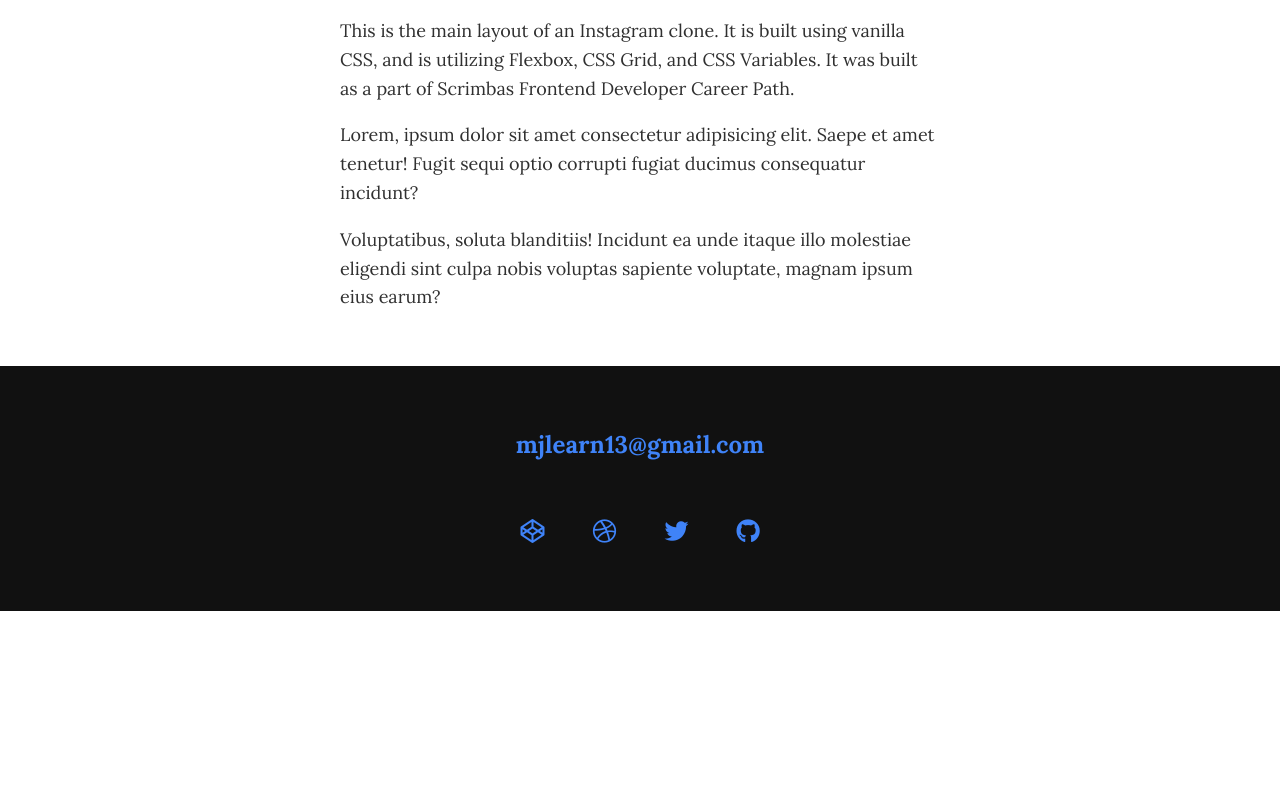
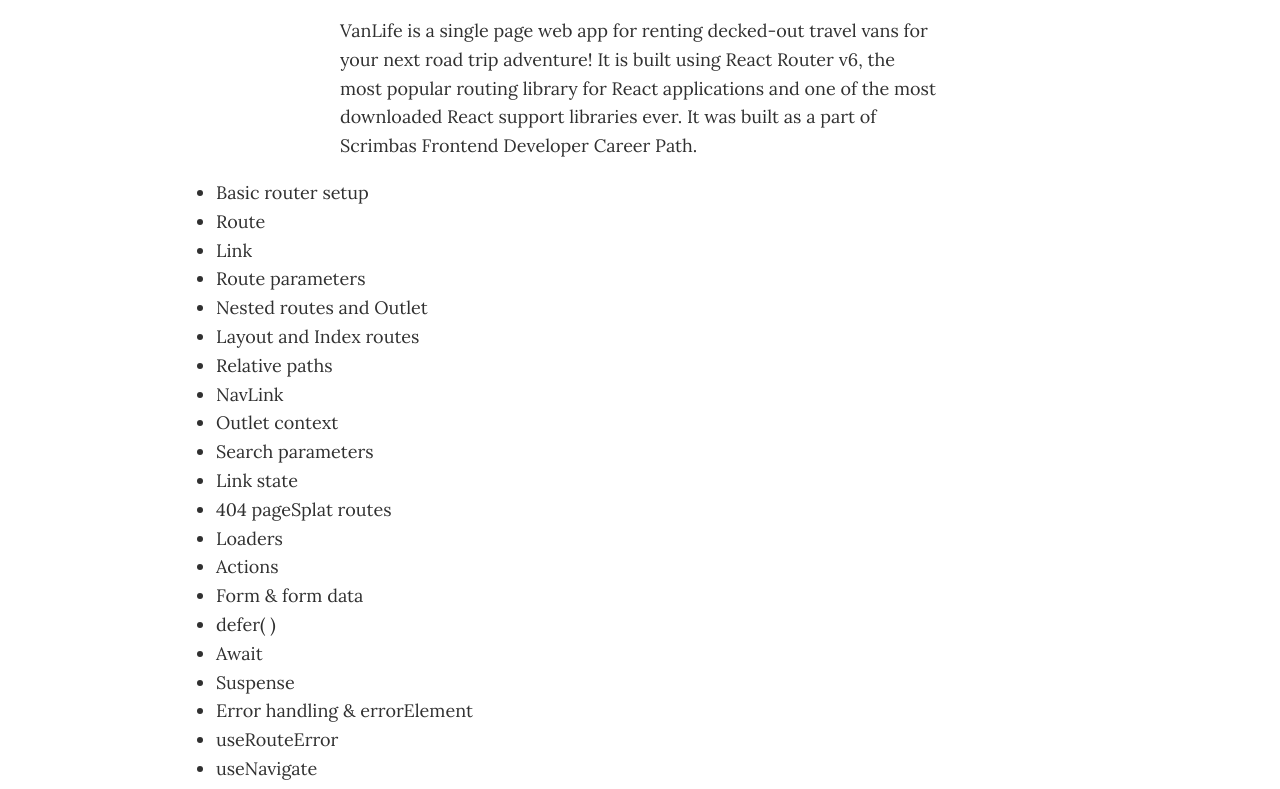
Before and after one commit to mjlearn13/portfolio, a React (Vite) app: page /mywork/1 in a window 1280 px wide. Shown: the part 621-1410 px from the top of the page. Before the commit the page ends 1232 px from the top, so only its background shows below. Built offline with nearby package versions, Linux system fonts and the light colour scheme.

Commit message:
add nanoid and project data

```diff
--- a/package.json
+++ b/package.json
@@ -10,6 +10,7 @@
     "preview": "vite preview"
   },
   "dependencies": {
+    "nanoid": "^4.0.2",
     "react": "^18.2.0",
     "react-dom": "^18.2.0",
     "react-router-dom": "^6.11.1"
--- a/src/allProjectsData.jsx
+++ b/src/allProjectsData.jsx
@@ -51,6 +51,37 @@
     image: vanLife,
     type: 'React',
     github: 'https://github.com/mjlearn13/van-life.git',
+    desc: 'VanLife is a single page web app for renting decked-out travel vans for your next road trip adventure!  It is built using React    Router v6, the most popular routing library for React applications and one of the most downloaded React support libraries ever. It was built as a part of Scrimbas Frontend Developer Career Path.',
+    topics: [
+      'Basic router setup',
+      'Route',
+      'Link',
+      'Route parameters',
+      'Nested routes and Outlet',
+      'Layout and Index routes',
+      'Relative paths',
+      'NavLink',
+      'Outlet context',
+      'Search parameters',
+      'Link state',
+      '404 pageSplat routes',
+      'Loaders',
+      'Actions',
+      'Form & form data',
+      'defer( )',
+      'Await',
+      'Suspense',
+      'Error handling & errorElement',
+      'useRouteError',
+      'useNavigate',
+      'useNavigation',
+      'useLocation',
+      'useLoaderData',
+      'useActionData',
+      'Protected Routes',
+      'Deploying with Netlify',
+      'Using Firebase for data storage',
+    ],
   },
   {
     id: '2',
@@ -60,6 +91,8 @@
     image: notesApp,
     type: 'React',
     github: 'https://github.com/mjlearn13/notes-app.git',
+    desc: '',
+    topics: [],
   },
   {
     id: '3',
@@ -69,6 +102,8 @@
     image: picSome,
     type: 'React',
     github: 'https://github.com/mjlearn13/pic-some.git',
+    desc: '',
+    topics: [],
   },
   {
     id: '4',
@@ -78,6 +113,8 @@
     image: speedTypingGame,
     type: 'React',
     github: 'https://github.com/mjlearn13/speedTypingGame.git',
+    desc: '',
+    topics: [],
   },
   {
     id: '5',
@@ -87,6 +124,8 @@
     image: tenzies,
     type: 'React',
     github: 'https://github.com/mjlearn13/tenzies.git',
+    desc: '',
+    topics: [],
   },
   {
     id: '6',
@@ -96,6 +135,8 @@
     image: memeGenerator,
     type: 'React',
     github: 'https://github.com/mjlearn13/meme-generator.git',
+    desc: '',
+    topics: [],
   },
   {
     id: '7',
@@ -105,6 +146,8 @@
     image: twimba,
     type: 'JavaScript',
     github: 'https://github.com/mjlearn13/twitter-clone.git',
+    desc: '',
+    topics: [],
   },
   {
     id: '8',
@@ -114,6 +157,8 @@
     image: splash,
     type: 'JavaScript',
     github: 'https://github.com/mjlearn13/splash-page.git',
+    desc: '',
+    topics: ['DOM Basics'],
   },
   {
     id: '9',
@@ -123,6 +168,8 @@
     image: paint,
     type: 'JavaScript',
     github: 'https://github.com/mjlearn13/paint-clone.git',
+    desc: '',
+    topics: ['Advanced HTML Canvas', 'localStorage'],
   },
   {
     id: '10',
@@ -132,6 +179,8 @@
     image: drag,
     type: 'JavaScript',
     github: 'https://github.com/mjlearn13/drag-and-drop.git',
+    desc: '',
+    topics: [],
   },
   {
     id: '11',
@@ -141,6 +190,8 @@
     image: calculator,
     type: 'JavaScript',
     github: 'https://github.com/mjlearn13/calculator.git',
+    desc: '',
+    topics: ['Math Methods'],
   },
   {
     id: '12',
@@ -150,6 +201,8 @@
     image: math,
     type: 'JavaScript',
     github: 'https://github.com/mjlearn13/math-sprint-game.git',
+    desc: '',
+    topics: ['SetInterval', 'DOM', 'Array Methods', 'localStorage'],
   },
   {
     id: '13',
@@ -159,6 +212,8 @@
     image: nasa,
     type: 'JavaScript',
     github: 'https://github.com/mjlearn13/nasa-api-pictures.git',
+    desc: '',
+    topics: ['Fetch', 'Async/Await', 'NASA API', 'DOM', 'localStorage'],
   },
   {
     id: '14',
@@ -168,6 +223,8 @@
     image: spock,
     type: 'JavaScript',
     github: 'https://github.com/mjlearn13/spock-rock-game.git',
+    desc: '',
+    topics: ['Confetti.js', 'Modules'],
   },
   {
     id: '15',
@@ -177,6 +234,8 @@
     image: pong,
     type: 'JavaScript',
     github: 'https://github.com/mjlearn13/pong.git',
+    desc: '',
+    topics: ['Advanced HTML Canvas'],
   },
   {
     id: '16',
@@ -186,6 +245,8 @@
     image: video,
     type: 'JavaScript',
     github: 'https://github.com/mjlearn13/video-player.git',
+    desc: '',
+    topics: ['HTML 5 Video API'],
   },
   {
     id: '17',
@@ -195,6 +256,8 @@
     image: navigation,
     type: 'JavaScript',
     github: 'https://github.com/mjlearn13/animated-navigation.git',
+    desc: '',
+    topics: ['CSS Animations'],
   },
   {
     id: '18',
@@ -204,6 +267,8 @@
     image: template,
     type: 'JavaScript',
     github: 'https://github.com/mjlearn13/animated-template.git',
+    desc: '',
+    topics: ['Template', 'AOS.js'],
   },
   {
     id: '19',
@@ -213,6 +278,15 @@
     image: infinite,
     type: 'JavaScript',
     github: 'https://github.com/mjlearn13/infinite-scroll.git',
+    desc: 'Infinite Scroll is a mobile responsive, infinite scroll functionality web app.  A network request is made when we scroll to bottom of page, but it happens before we reach the bottom, so we don’t see it. We are seamlessly scrolling forever. The photos are fetched from the unsplash api. We see a description when we hover over an image. If we click on an image we can see that image on the upsplash website so we can see the author or download the photo if we want.',
+    topics: [
+      'Fetch',
+      'Async/Await',
+      'Unsplash API',
+      'DOM',
+      'Scroll Event Listener',
+      'Loading animation with loading.io ',
+    ],
   },
   {
     id: '20',
@@ -222,6 +296,8 @@
     image: joke,
     type: 'JavaScript',
     github: 'https://github.com/mjlearn13/joke-teller.git',
+    desc: '',
+    topics: ['Fetch', 'Async/Await', 'Joke API', 'Text-to-Speech'],
   },
   {
     id: '21',
@@ -231,6 +307,8 @@
     image: bookmark,
     type: 'JavaScript',
     github: 'https://github.com/mjlearn13/bookmark-app.git',
+    desc: '',
+    topics: ['DOM', 'localStorage'],
   },
   {
     id: '22',
@@ -240,6 +318,8 @@
     image: countdown,
     type: 'JavaScript',
     github: 'https://github.com/mjlearn13/custom-countdown.git',
+    desc: '',
+    topics: ['Date', 'localStorage'],
   },
   {
     id: '23',
@@ -249,6 +329,8 @@
     image: form,
     type: 'JavaScript',
     github: 'https://github.com/mjlearn13/form-validation.git',
+    desc: '',
+    topics: ['DOM', 'Forms'],
   },
   {
     id: '24',
@@ -258,6 +340,8 @@
     image: basketball,
     type: 'JavaScript',
     github: 'https://github.com/mjlearn13/basketball-scorecard.git',
+    desc: '',
+    topics: [],
   },
   {
     id: '25',
@@ -267,6 +351,8 @@
     image: mode,
     type: 'JavaScript',
     github: 'https://github.com/mjlearn13/light-dark-mode.git',
+    desc: '',
+    topics: ['DOM', 'localStorage'],
   },
   {
     id: '26',
@@ -276,6 +362,8 @@
     image: music,
     type: 'JavaScript',
     github: 'https://github.com/mjlearn13/music-player.git',
+    desc: '',
+    topics: ['HTML 5 Audio API'],
   },
   {
     id: '27',
@@ -285,6 +373,8 @@
     image: picture,
     type: 'JavaScript',
     github: 'https://github.com/mjlearn13/picture-in-picture.git',
+    desc: 'Picture in Picture is designed for the desktop. Once picture-in-picture support is enabled we get a mini window on the bottom-right side of the screen by default, which we can move around. We then use the screen capture api to select a screen or a portion of a screen to capture in the form of a media stream. We can resize it, move it and it will always stay on top. ',
+    topics: ['Picture-in-Picture API', 'Screen Capture API'],
   },
   {
     id: '28',
@@ -294,6 +384,8 @@
     image: quote,
     type: 'JavaScript',
     github: 'https://github.com/mjlearn13/quote-generator.git',
+    desc: 'Quote Generator is a mobile responsive, random quote generator web app. It makes an asynchronous fetch request to a rest API in order to get the quotes. We deal with the ‘corrs error’ by using a proxy api.  Use of a loader between prolonged new quote requests.  Twitter button which opens Twitter in a new tab and if you are logged in will allow you to Tweet. ',
+    topics: ['Fetch', 'Async/Await', 'Quote API', 'CORS'],
   },
   {
     id: '29',
@@ -303,6 +395,8 @@
     image: dashboard,
     type: 'JavaScript',
     github: 'https://github.com/mjlearn13/dashboard.git',
+    desc: '',
+    topics: [],
   },
   {
     id: '30',
@@ -312,6 +406,8 @@
     image: lead,
     type: 'JavaScript',
     github: 'https://github.com/mjlearn13/lead-tracker.git',
+    desc: '',
+    topics: [],
   },
   {
     id: '31',
@@ -321,5 +417,7 @@
     image: password,
     type: 'JavaScript',
     github: 'https://github.com/mjlearn13/password-generator.git',
+    desc: '',
+    topics: [],
   },
 ]
--- a/src/components/Project.jsx
+++ b/src/components/Project.jsx
@@ -1,4 +1,5 @@
 import { useParams, Link, useLocation} from 'react-router-dom'
+import { nanoid } from 'nanoid'
 import allProjectsData from '../allProjectsData'
 
 
@@ -8,6 +9,9 @@
     const currentProject = allProjectsData.find(project => project.id === id)
     const search = location.state?.search || ""
     const type = location.state?.type || "all"
+
+    const topicElements = currentProject.topics.map(topic => <li key={nanoid()}>{topic}</li>)
+
   return (
     <>
       <Link
@@ -49,20 +53,11 @@
           </a>
         </div>
         <p>
-          This is the main layout of an Instagram clone. It is built using
-          vanilla CSS, and is utilizing Flexbox, CSS Grid, and CSS Variables. It
-          was built as a part of Scrimbas Frontend Developer Career Path.
+          {currentProject.desc}
         </p>
-        <p>
-          Lorem, ipsum dolor sit amet consectetur adipisicing elit. Saepe et
-          amet tenetur! Fugit sequi optio corrupti fugiat ducimus consequatur
-          incidunt?
-        </p>
-        <p>
-          Voluptatibus, soluta blanditiis! Incidunt ea unde itaque illo
-          molestiae eligendi sint culpa nobis voluptas sapiente voluptate,
-          magnam ipsum eius earum?
-        </p>
+        <ul>
+          {topicElements}
+        </ul>
       </div>
     </>
   )
```
Also changed, not shown: 1 other file (tests, documents, lock files or other folders).
